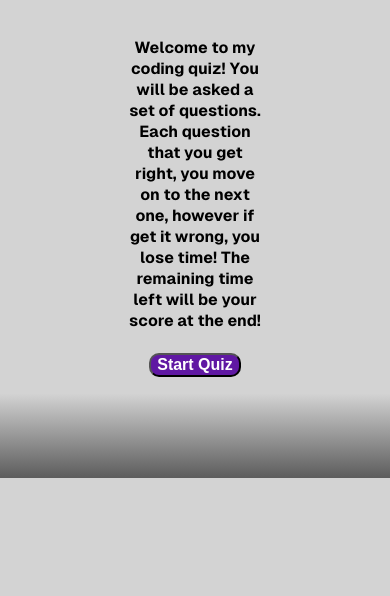
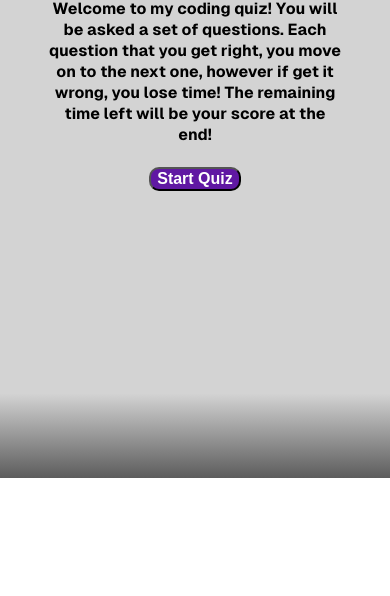
Before and after one commit to falafelrapper/code-quiz, a plain HTML site: page index.html in a window 390 px wide. Shown: the part 366-962 px from the top of the page. After the commit the page ends 844 px from the top, so only its background shows below. Drawn offline with Linux system fonts and the light colour scheme; files whose address does not match are found by name.

Commit message:
added a mobile query, only thing that needed to change was the margin for the main header

```diff
--- a/assets/css/style.css
+++ b/assets/css/style.css
@@ -43,7 +43,6 @@ body {
 .main-page-header {
     display: flex;
     justify-content: center;
-    align-items: center;
     flex-wrap: wrap;
     text-align: center;
     padding-top: 30vh;
@@ -170,3 +169,10 @@ body {
         opacity: 1;
     }
 }
+
+@media screen and (max-width: 768px) {
+    .main-page-header {
+        margin: 0 10vw;
+        animation: fadeIn 1.5s;
+    }
+}
```
